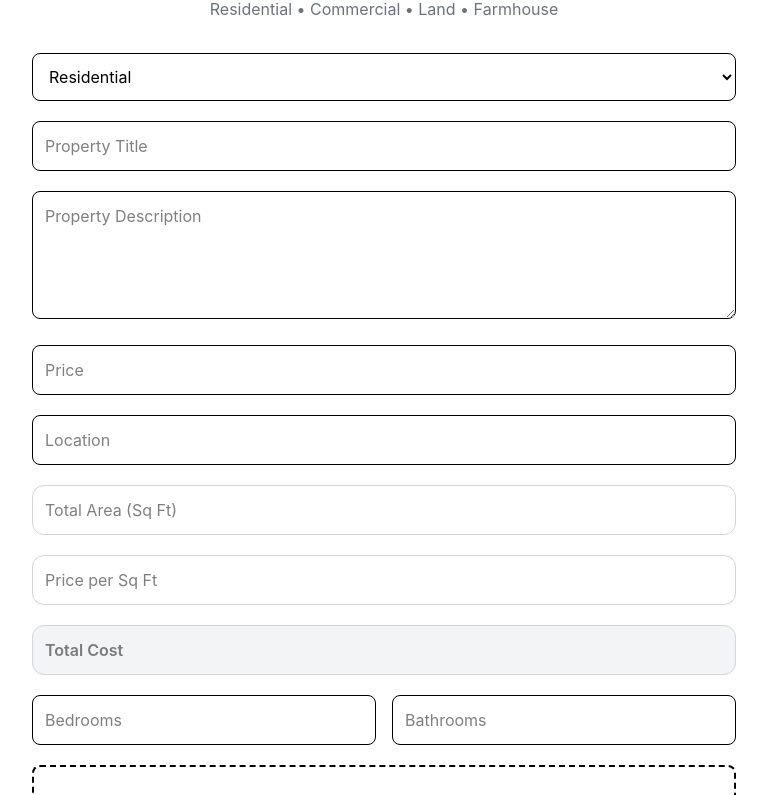
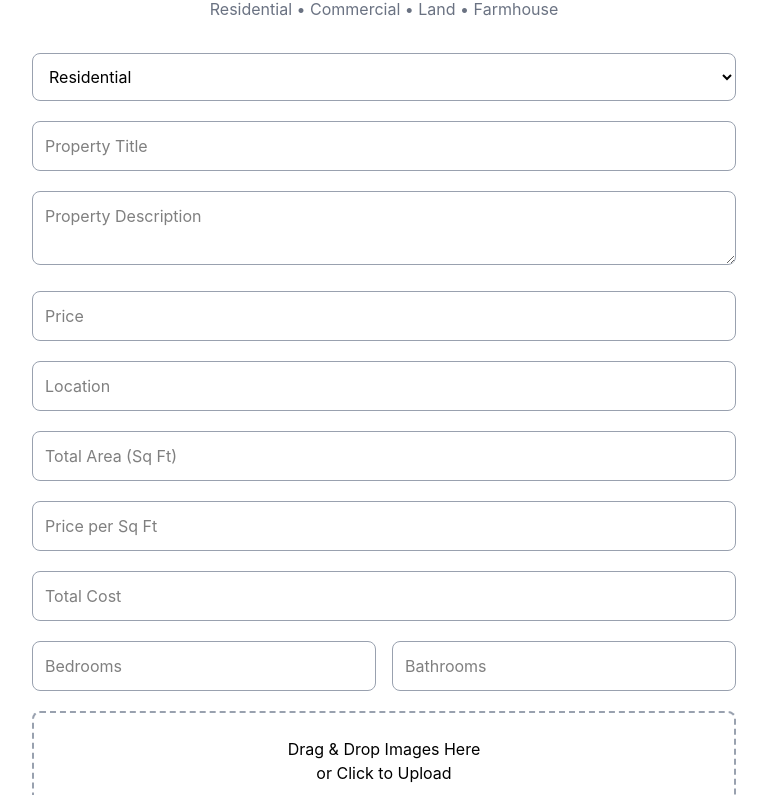
Before and after one commit to nishaghariyal/GrihitaProperties, a React (Vite) app in the folder Frontend/: page /edit-property/1 in a window 1280 px wide. Shown: the part 200-995 px from the top of the page, without its empty margins (256-1023 px from the left). Built offline with nearby package versions, Linux system fonts and the light colour scheme.

Commit message:
Code Modified

```diff
--- a/Frontend/src/pages/CreateProperty.tsx
+++ b/Frontend/src/pages/CreateProperty.tsx
@@ -187,7 +187,7 @@ function CreateProperty() {
               name="property_type"
               value={form.property_type}
               onChange={handleChange}
-              className="w-full border p-3 rounded-lg"
+              className="w-full border border-gray-400 p-3 rounded-lg focus:outline-none focus:ring-2 focus:ring-blue-500"
               required
             >
               <option value="Residential">
@@ -213,7 +213,7 @@ function CreateProperty() {
               value={form.title}
               onChange={handleChange}
               required
-              className="w-full border p-3 rounded-lg"
+              className="w-full border border-gray-400 p-3 rounded-lg focus:outline-none focus:ring-2 focus:ring-blue-500"
             />
 
             <textarea
@@ -222,7 +222,7 @@ function CreateProperty() {
               value={form.description}
               onChange={handleChange}
               required
-              className="w-full border p-3 rounded-lg h-32"
+              className="w-full border border-gray-400 p-3 rounded-lg focus:outline-none focus:ring-2 focus:ring-blue-500"
             />
 
             <input
@@ -232,7 +232,7 @@ function CreateProperty() {
               value={form.price}
               onChange={handleChange}
               required
-              className="w-full border p-3 rounded-lg"
+              className="w-full border border-gray-400 p-3 rounded-lg focus:outline-none focus:ring-2 focus:ring-blue-500"
             />
 
 
@@ -243,7 +243,7 @@ function CreateProperty() {
               value={form.location}
               onChange={handleChange}
               required
-              className="w-full border p-3 rounded-lg"
+              className="w-full border border-gray-400 p-3 rounded-lg focus:outline-none focus:ring-2 focus:ring-blue-500"
             />
 
             <input
@@ -256,7 +256,7 @@ function CreateProperty() {
                   total_area: e.target.value,
                 })
               }
-              className="w-full border border-gray-300 p-3 rounded-xl"
+              className="w-full border border-gray-400 p-3 rounded-lg focus:outline-none focus:ring-2 focus:ring-blue-500"
               required
             />
 
@@ -270,7 +270,7 @@ function CreateProperty() {
                   price_per_sqft: e.target.value,
                 })
               }
-              className="w-full border border-gray-300 p-3 rounded-xl"
+              className="w-full border border-gray-400 p-3 rounded-lg focus:outline-none focus:ring-2 focus:ring-blue-500"
               required
             />
 
@@ -283,7 +283,7 @@ function CreateProperty() {
               }
               placeholder="Total Cost"
               readOnly
-              className="w-full border border-gray-300 p-3 rounded-xl bg-gray-100 font-semibold"
+              className="w-full border border-gray-400 p-3 rounded-lg focus:outline-none focus:ring-2 focus:ring-blue-500"
               required
             />
             {(form.property_type === "Residential" || form.property_type === "Farmhouse") &&(
@@ -299,7 +299,7 @@ function CreateProperty() {
                     form.property_type === "Residential" ||
                     form.property_type === "Farmhouse"
                   }
-                  className="border p-3 rounded-lg"
+                  className="w-full border border-gray-400 p-3 rounded-lg focus:outline-none focus:ring-2 focus:ring-blue-500"
                 />
 
                 <input
@@ -312,7 +312,7 @@ function CreateProperty() {
                     form.property_type === "Residential" ||
                     form.property_type === "Farmhouse"
                   }
-                  className="border p-3 rounded-lg"
+                  className="w-full border border-gray-400 p-3 rounded-lg focus:outline-none focus:ring-2 focus:ring-blue-500"
                 />
 
               </div>
@@ -322,7 +322,7 @@ function CreateProperty() {
 
             <div
               {...getRootProps()}
-              className="border-2 border-dashed p-6 rounded-lg cursor-pointer text-center"
+              className="border-2 border-dashed border-gray-400 rounded-lg p-6 cursor-pointer text-center hover:border-blue-500 hover:bg-blue-50 transition-all duration-300"
             >
               <input {...getInputProps()} />
 
@@ -354,7 +354,7 @@ function CreateProperty() {
 
             <div
               {...getVideoRootProps()}
-              className="border-2 border-dashed p-6 rounded-lg cursor-pointer text-center mt-4"
+              className="border-2 border-dashed border-gray-400 rounded-lg p-6 cursor-pointer text-center mt-4 hover:border-blue-500 hover:bg-blue-50 transition-all duration-300"
             >
               <input {...getVideoInputProps()} />
 
```
